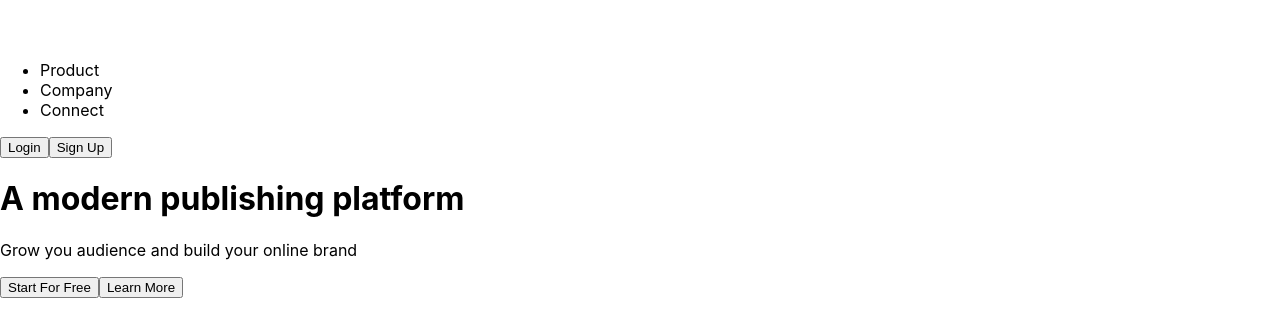
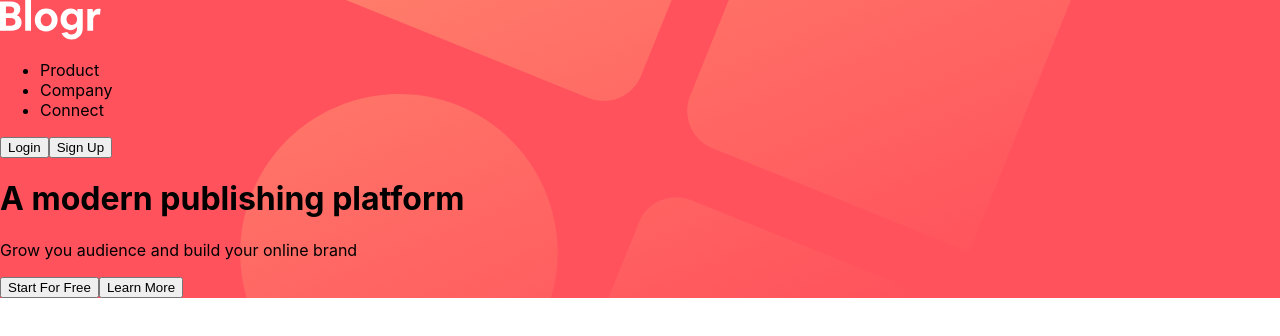
Before and after one commit to steven-mpawulo/blogr-landing-page, a React (Create React App) app: page / in a window 1280 px wide. Shown: the top 336 px of the page. Built offline with nearby package versions, Linux system fonts and the light colour scheme.

Commit message:
adds background image and color

```diff
--- a/src/components/front/header/Header.js
+++ b/src/components/front/header/Header.js
@@ -1,10 +1,12 @@
 import React from 'react'
 import Logo from '../../../images/logo.svg'
+import './header.css'
 
 const Header = () => {
     return (
-        <header>
-            <div className='header'>
+        <header >
+            <div className="header">
+            <div className='upper-header-section'>
                 <img src={Logo} alt="logo" className='logo' />
                 <nav>
                     <ul>
@@ -20,8 +22,7 @@ const Header = () => {
             <p className='online-brand'>Grow you audience and build your online brand</p>
             <button>Start For Free</button>
             <button>Learn More</button>
-
-
+            </div>
         </header>
 
     )
--- a/src/components/front/header/header.css
+++ b/src/components/front/header/header.css
@@ -0,0 +1,7 @@
+.header {
+    background-image: url('../../../images/bg-pattern-intro-desktop.svg');
+    background-position: center;
+    background-repeat: no-repeat;
+    background-size: 100%;
+    background-color: hsl(356, 100%, 66%);
+}
```
